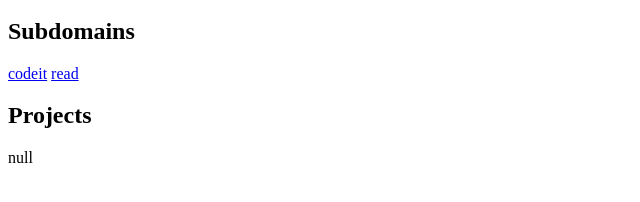
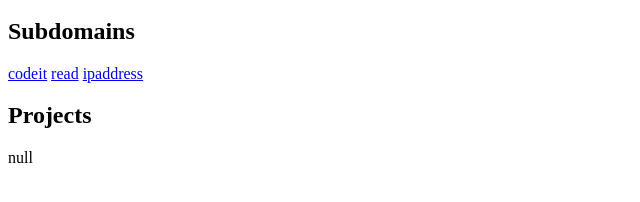
Before and after one commit to mksdr/mksdr.bid, a plain HTML site: page index.html in a window 1280 px wide. Shown: the part 200-402 px from the top of the page, 0-640 px from the left. Drawn offline with Linux system fonts and the light colour scheme.

Commit message:
Updated ipaddress.mksdr.bid

```diff
--- a/index.html
+++ b/index.html
@@ -19,6 +19,7 @@
     <p>
       <a href="https://codeit.mksdr.bid">codeit</a>
       <a href="https://read.mksdr.bid">read</a>
+      <a href="https://ipaddress.mksdr.bid">ipaddress</a>
     </p>
     <h2>Projects</h2>
     <p>
```
